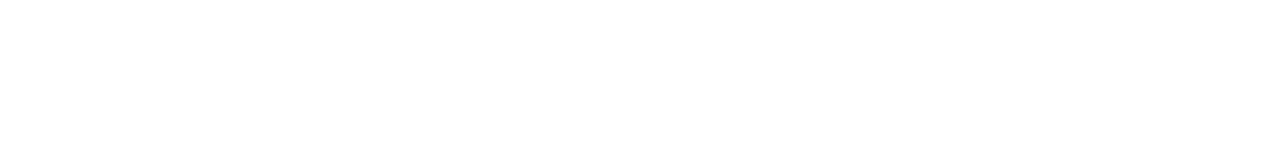
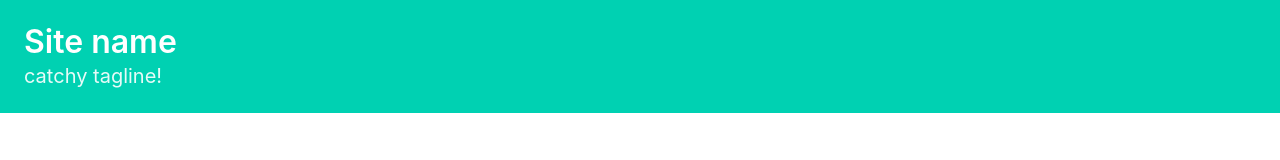
Before and after one commit to ColeWaggoner/07-08-GravadoP1, a plain HTML site: page index.html in a window 1280 px wide. Drawn offline with nearby package versions, Linux system fonts and the light colour scheme.

Commit message:
added a basic header

```diff
--- a/index.html
+++ b/index.html
@@ -8,7 +8,16 @@
     <title>Document</title>
 </head>
 <body>
-
+    <section class="hero is-small is-primary">
+        <div class="hero-body">
+          <p class="title">
+            Site name
+          </p>
+          <p class="subtitle">
+           catchy tagline!
+          </p>
+        </div>
+      </section>
 
 
 
```
